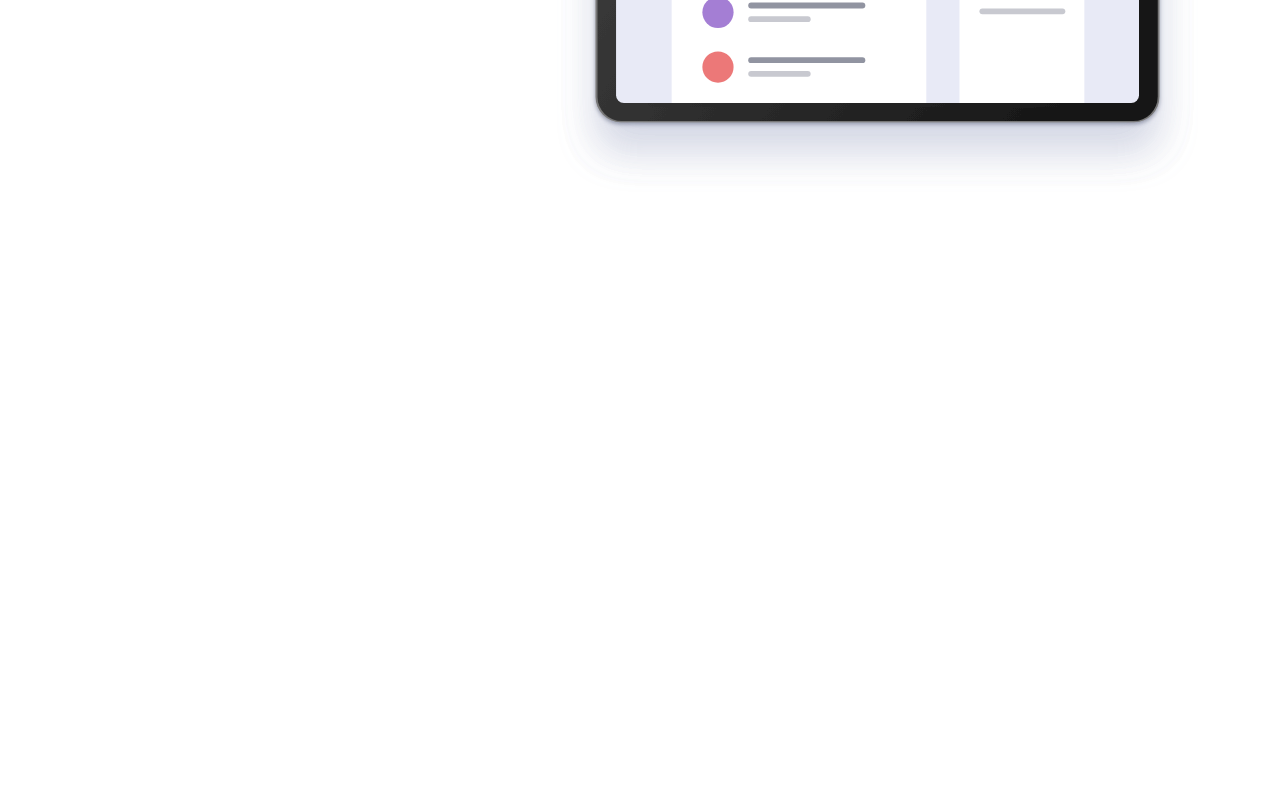
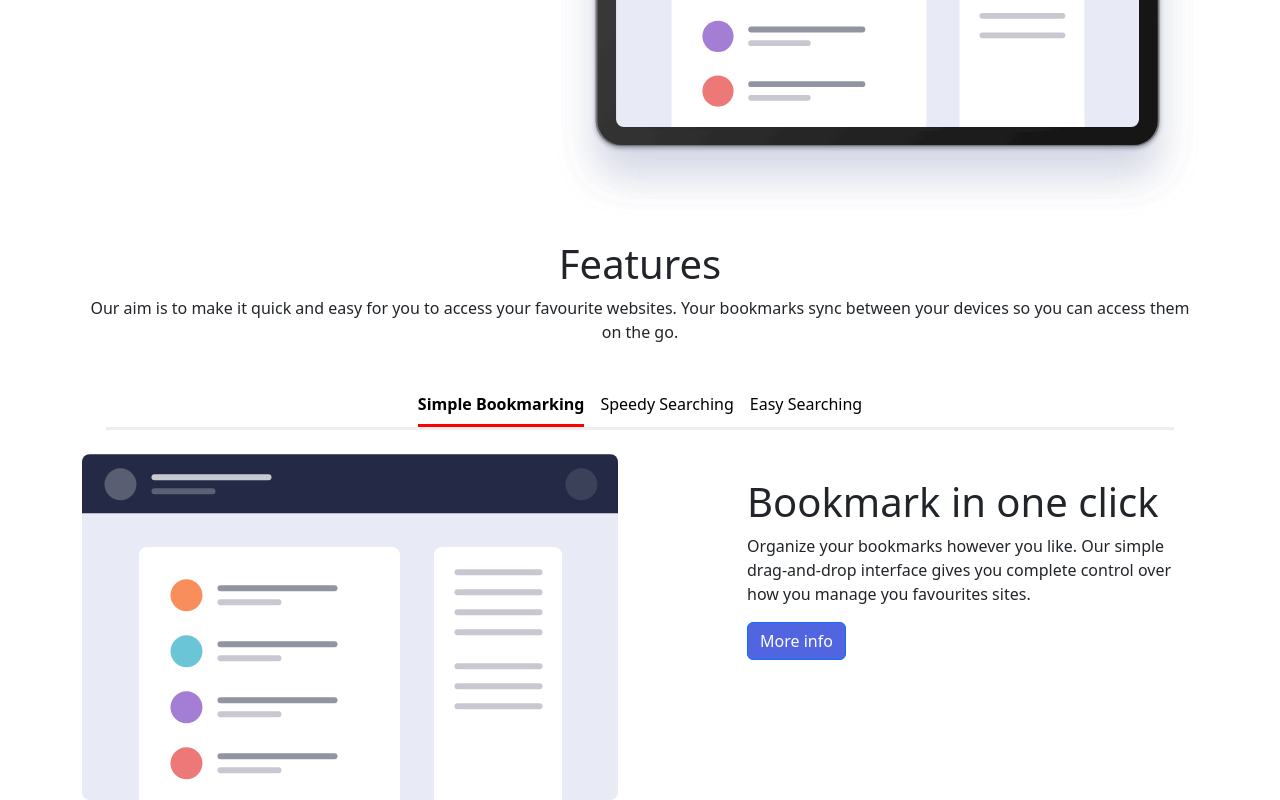
Before and after one commit to LucasFeli/S1.2.-Bootstrap-SASS, a website: page index.html in a window 1280 px wide. Shown: the part 343-1143 px from the top of the page. Before the commit the page ends 800 px from the top, so only its background shows below. Drawn offline with Linux system fonts and the light colour scheme.

Commit message:
Agregando features y nav-tab

```diff
--- a/index.html
+++ b/index.html
@@ -3,7 +3,7 @@
   <head>
     <meta charset="UTF-8" />
     <meta name="viewport" content="width=device-width, initial-scale=1.0" />
-    <title>Document</title>
+    <title>Ejercicio 2</title>
     <link rel="stylesheet" href="main.css" />
   </head>
   <body>
@@ -31,7 +31,7 @@
             aria-expanded="false"
             aria-label="toggle navigation"
           >
-            <span class="navbar-toggler-icon" ></span>
+            <span class="navbar-toggler-icon"></span>
           </button>
           <!-- Navbar links-->
           <div
@@ -40,7 +40,7 @@
           >
             <ul class="navbar-nav">
               <li class="nav-item">
-                <a class="nav-link" aria-current="page" href="#"
+                <a class="nav-link" aria-current="page" href="#Features"
                   >FEATURES</a
                 >
               </li>
@@ -59,7 +59,7 @@
         </div>
       </nav>
 
-      <div class="container mt-4">
+      <div class="container mt-5">
         <div class="row">
           <div class="col-lg-5 order-1 order-md-0">
             <h1 class="first-text">A Simple Bookmark Manager</h1>
@@ -68,7 +68,11 @@
               Open a new browser tab and see your sites load instantly.Try it
               for free
             </p>
-            <button type="button" class="btn btn-outline-primary mb-2 mb-md-0" id="chrome">
+            <button
+              type="button"
+              class="btn btn-outline-primary mb-2 mb-md-0"
+              id="chrome"
+            >
               Get it on Chrome
             </button>
             <button type="button" class="btn btn-outline-secondary ms-md-2">
@@ -79,7 +83,56 @@
             <img
               src="./Imagenes/illustration-hero.svg"
               alt="illustration-hero"
+              class="img-fluid"
+            />
+          </div>
+        </div>
 
+        <!--Features-->
+        <div class="row">
+          <div class="col text-center">
+            <article class="mt-4">
+              <h1>Features</h1>
+              <p>
+                Our aim is to make it quick and easy for you to access your
+                favourite websites. Your bookmarks sync between your devices so
+                you can access them on the go.
+              </p>
+            </article>
+          </div>
+        </div>
+        <ul class="nav nav-underline justify-content-center m-4">
+          <li class="nav-item">
+            <a class="nav-link active" aria-current="page" href="#"
+              >Simple Bookmarking</a
+            >
+          </li>
+          <li class="nav-item">
+            <a class="nav-link" href="#">Speedy Searching</a>
+          </li>
+          <li class="nav-item">
+            <a class="nav-link" href="#">Easy Searching</a>
+          </li>
+        </ul>
+        <div class="row">
+          <div class="col-lg-5  order-last order-1 order-md-2 mt-4" >
+            <h1 class="first-text">Bookmark in one click</h1>
+            <p class="first-text">
+              Organize your bookmarks however you like. Our simple drag-and-drop interface gives you complete control over how you manage you favourites sites.
+            </p>
+            <button
+              type="button"
+              class="btn btn-outline-primary mb-2 mb-md-0"
+              id="chrome"
+            >
+              More info
+            </button>
+
+          </div>
+          <div class="col-lg-7 order-0 order-md-0 ">
+            <img
+              src="./Imagenes/illustration-features-tab-1.svg"
+              alt="illustration-hero"
               class="img-fluid"
             />
           </div>
--- a/main.scss
+++ b/main.scss
@@ -19,6 +19,24 @@ $font-color-navbar:black;
 }
 
 
+.nav-underline .nav-link.active, .nav-underline .show > .nav-link {
+    border-bottom: 3px solid red; /* Cambia el color y el grosor de la línea como prefieras */
+  }
+
+  .justify-content-center{
+    border-bottom-style: inset;
+  }
+
+  .nav-underline .nav-link{
+    text-decoration: none !important;
+
+  }
+
+  .nav-underline .nav-link:hover{
+    color:$color-secundario;
+    border-bottom: 0px;
+  }
+
 @media only screen and (max-width: 600px) {
 
     .first-text{
```
Also changed, not shown: main.css, 1 other file.
